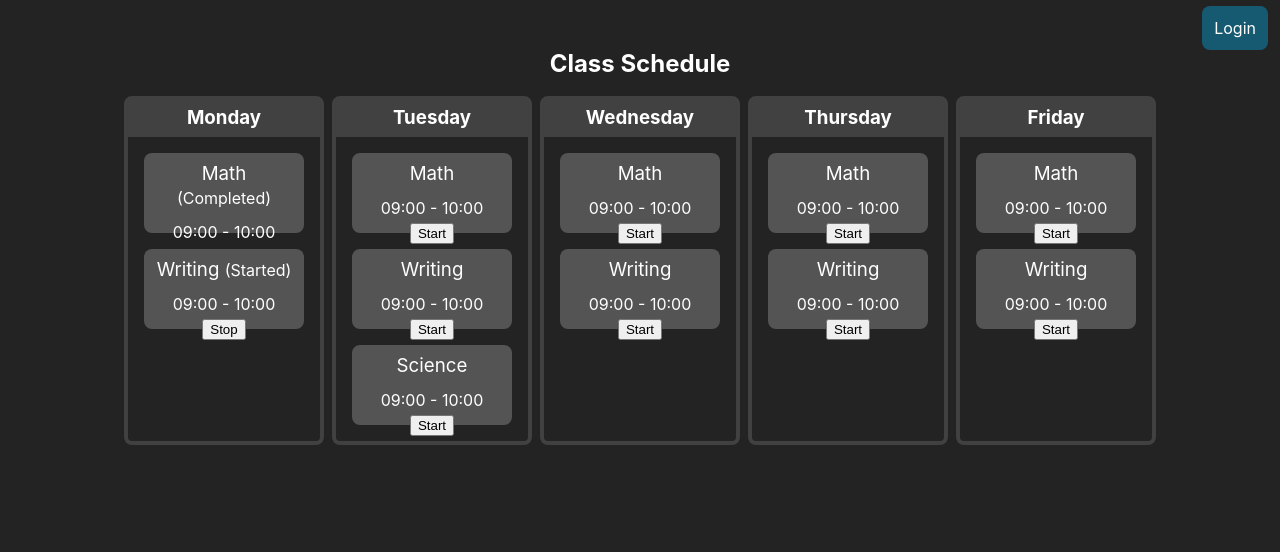
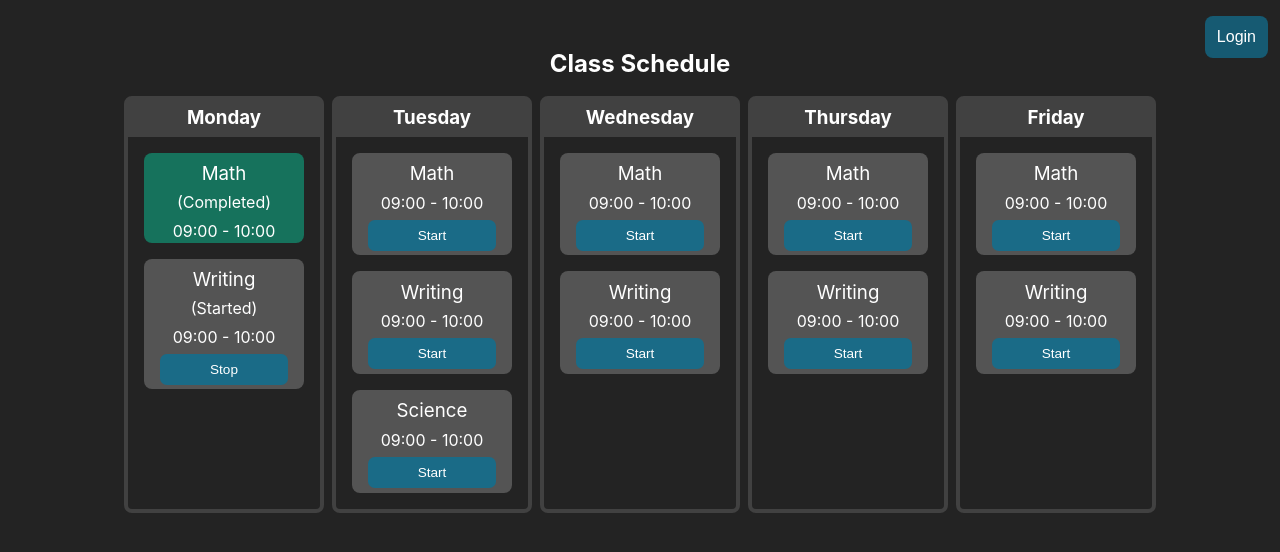
Before and after one commit to alienp4nda/vitejs-vite-ntdbsm, a Vue app: page / in a window 1280 px wide. Shown: the top 552 px of the page. Built offline with nearby package versions, Linux system fonts and the light colour scheme.

Commit message:
added global button styling, changed login anchor to a button, updated the color of a completed subject

```diff
--- a/src/App.vue
+++ b/src/App.vue
@@ -101,7 +101,7 @@ const schedule = [
 
 <template>
   <nav>
-    <a href="#">Login</a>
+    <button type="button">Login</button>
   </nav>
   <h2>Class Schedule</h2>
   <div class="container">
@@ -130,12 +130,8 @@ nav {
   right: 0.75em;
 }
 
-nav a {
-  text-decoration: none;
-  color: #ffffff;
-  background-color: #165a72;
+nav button {
   padding: 0.75em;
-  border-radius: 0.5em;
 }
 
 @media (max-width: 30.5em) {
@@ -160,7 +156,7 @@ nav a {
     margin-bottom: 1.5em;
   }
 
-  nav a {
+  nav button {
     padding-left: 10em;
     padding-right: 10em;
   }
--- a/src/components/Subject.vue
+++ b/src/components/Subject.vue
@@ -36,10 +36,17 @@ const timeTrackingButtonVisable =
 </script>
 
 <template>
-  <div class="subject_container">
+  <div
+    class="subject_container"
+    :class="{
+      isCompleted: subjectStatus === statuses.Completed,
+    }"
+  >
     <h3>
       {{ clase.subject }}
-      <span v-if="subjectStatus !== ''">({{ subjectStatus }})</span>
+      <span class="subjectStatus" v-if="subjectStatus !== ''"
+        >({{ subjectStatus }})</span
+      >
     </h3>
     <div class="timeslot">
       {{ clase.timeslot }}
@@ -54,19 +61,47 @@ const timeTrackingButtonVisable =
 <style scoped>
 .subject_container {
   width: 10em;
-  height: 5em;
   margin: 1em;
   background-color: #545454;
   border-radius: 0.5em;
 }
 
+.isCompleted {
+  background-color: #16725c;
+}
+
+.subjectStatus {
+  display: block;
+  margin-top: 0.25em;
+}
+
 h3 {
   padding-top: 0.5em;
-  margin: 0.5em;
+  margin: 0.25em;
   font-weight: normal;
 }
 
 h3 span {
   font-size: 1rem;
 }
+
+button {
+  background-color: #1a6b87;
+  padding: 0.5rem 1rem;
+  font-size: 0.85rem;
+  margin-top: 0.35em;
+  margin-bottom: 0.35em;
+  width: 8rem;
+}
+
+button:hover,
+button:focus {
+  background-color: #228db2;
+}
+
+@media (max-width: 30.5em) {
+  button {
+    width: 85%;
+  }
+}
 </style>
--- a/src/style.css
+++ b/src/style.css
@@ -28,6 +28,31 @@ body {
   text-align: center;
 }
 
+button {
+  display: inline-block;
+  border: none;
+  border-radius: 0.5em;
+  margin: 0;
+  text-decoration: none;
+  background: #165a72;
+  color: #ffffff;
+  font-size: 1rem;
+  cursor: pointer;
+  text-align: center;
+  transition: background 250ms ease-in-out, transform 150ms ease;
+  -webkit-appearance: none;
+  -moz-appearance: none;
+}
+
+button:hover,
+button:focus {
+  background: #1e7c9d;
+}
+
+button:active {
+  transform: scale(0.99);
+}
+
 @media (max-width: 30.5em) {
   #app {
     padding: 1rem;
```
